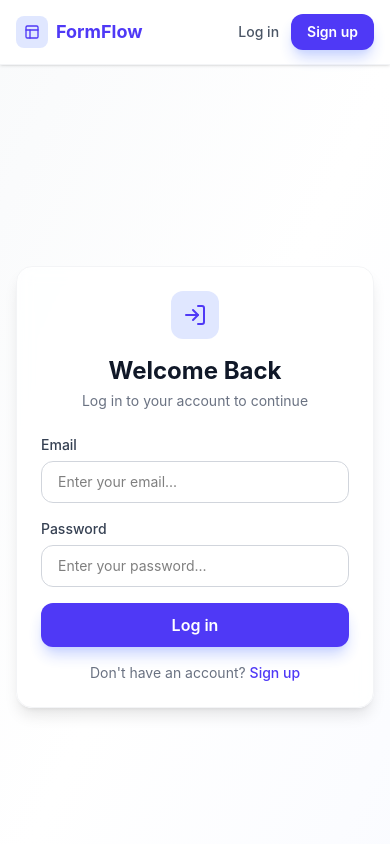
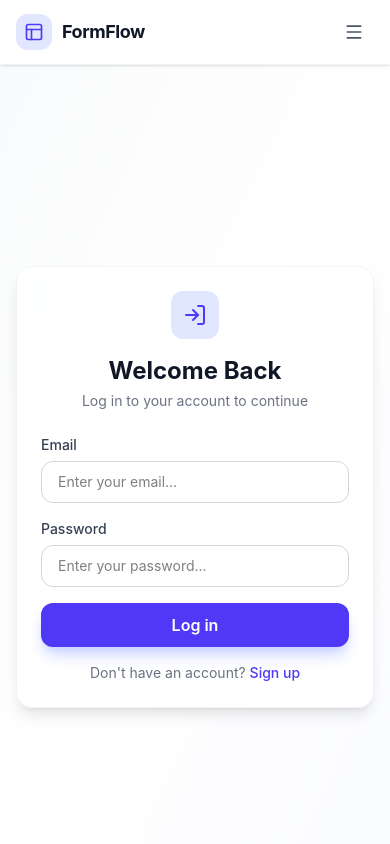
Before and after one commit to Ali-jalili/Form-Flow, a React (Vite) app: page /login in a window 390 px wide. Shown: the top 844 px of the page. Built offline with nearby package versions, Linux system fonts and the light colour scheme.

Commit message:
feat(header): add responsive mobile navigation
- Add collapsible mobile menu with toggle button
- Include navigation links to landing sections
- Enhance accessibility with proper ARIA attributes
- Use NavLink for active navigation styling

```diff
--- a/src/components/Header.jsx
+++ b/src/components/Header.jsx
@@ -1,60 +1,198 @@
 /** @format */
 
-import { Link } from "react-router-dom";
+import { useState } from "react";
+import { Link, NavLink } from "react-router-dom";
+import { Layout, LayoutDashboard, LogOut, Menu, X } from "lucide-react";
+
 import useAuth from "../features/Auth/useAuth";
-import { Layout, LogOut, LayoutDashboard } from "lucide-react";
 
 function Header() {
   const { user, handlelogout } = useAuth();
+  const [isMenuOpen, setIsMenuOpen] = useState(false);
+
+  function closeMenu() {
+    setIsMenuOpen(false);
+  }
+
+  async function handleLogout() {
+    closeMenu();
+    await handlelogout();
+  }
 
   return (
-    <header className="sticky top-0 z-10 bg-white/80 backdrop-blur-md border-b border-gray-100 shadow-sm">
-      <div className="max-w-6xl mx-auto px-4 h-16 flex items-center justify-between">
+    <header className="sticky top-0 z-50 border-b border-gray-100 bg-white/85 shadow-sm backdrop-blur-md">
+      <div className="mx-auto flex h-16 max-w-6xl items-center justify-between px-4 sm:px-6">
         {/* Logo */}
         <Link
           to="/"
-          className="flex items-center gap-2 text-indigo-600 hover:text-indigo-700 transition-colors group"
+          onClick={closeMenu}
+          className="group flex items-center gap-2.5"
+          aria-label="FormFlow home"
         >
-          <div className="w-8 h-8 bg-indigo-100 rounded-lg flex items-center justify-center group-hover:bg-indigo-200 transition-colors">
-            <Layout className="w-4 h-4" />
+          <div className="flex h-9 w-9 items-center justify-center rounded-xl bg-indigo-100 text-indigo-600 transition-all duration-200 group-hover:bg-indigo-200 group-hover:scale-105">
+            <Layout className="h-5 w-5" />
           </div>
-          <span className="font-bold text-lg">FormFlow</span>
+
+          <span className="text-lg font-bold tracking-tight text-gray-900">
+            FormFlow
+          </span>
         </Link>
 
-        {/* Navigation */}
+        {/* Desktop Navigation */}
+        <nav
+          className="hidden items-center gap-8 md:flex"
+          aria-label="Main navigation"
+        >
+          <a
+            href="/#features"
+            className="text-sm font-medium text-gray-500 transition-colors hover:text-gray-900"
+          >
+            Features
+          </a>
+
+          <a
+            href="/#how-it-works"
+            className="text-sm font-medium text-gray-500 transition-colors hover:text-gray-900"
+          >
+            How it works
+          </a>
+        </nav>
+
+        {/* Desktop Actions */}
+        <div className="hidden items-center gap-3 md:flex">
           {user ? (
-          <div className="flex items-center gap-4 text-sm">
-            <Link
+            <>
+              <NavLink
                 to="/dashboard"
-              className="flex items-center gap-1.5 text-gray-600 hover:text-indigo-600 transition-colors font-medium"
+                className={({ isActive }) =>
+                  `inline-flex items-center gap-2 rounded-xl px-4 py-2 text-sm font-semibold transition-colors ${
+                    isActive
+                      ? "bg-indigo-50 text-indigo-600"
+                      : "text-gray-600 hover:bg-gray-50 hover:text-gray-900"
+                  }`
+                }
               >
-              <LayoutDashboard className="w-4 h-4" />
+                <LayoutDashboard className="h-4 w-4" />
                 Dashboard
-            </Link>
+              </NavLink>
+
               <button
-              onClick={handlelogout}
-              className="flex items-center gap-1.5 text-gray-400 hover:text-rose-600 transition-colors font-medium"
+                type="button"
+                onClick={handleLogout}
+                className="inline-flex items-center gap-2 rounded-xl px-4 py-2 text-sm font-semibold text-gray-500 transition-colors hover:bg-rose-50 hover:text-rose-600"
               >
-              <LogOut className="w-4 h-4" />
+                <LogOut className="h-4 w-4" />
                 Logout
               </button>
-          </div>
+            </>
           ) : (
-          <div className="flex items-center gap-3 text-sm">
+            <>
               <Link
                 to="/login"
-              className="text-gray-600 hover:text-gray-900 transition-colors font-medium"
+                className="rounded-xl px-4 py-2 text-sm font-semibold text-gray-600 transition-colors hover:bg-gray-50 hover:text-gray-900"
               >
                 Log in
               </Link>
+
               <Link
                 to="/signup"
-              className="bg-indigo-600 hover:bg-indigo-700 text-white font-semibold px-4 py-2 rounded-xl transition-all duration-200 shadow-lg shadow-indigo-200 hover:shadow-xl hover:shadow-indigo-300"
+                className="rounded-xl bg-indigo-600 px-5 py-2.5 text-sm font-semibold text-white shadow-md shadow-indigo-200 transition-all duration-200 hover:bg-indigo-700 hover:shadow-lg hover:shadow-indigo-200 active:scale-[0.98]"
               >
-              Sign up
+                Get started
               </Link>
+            </>
+          )}
         </div>
+
+        {/* Mobile Menu Button */}
+        <button
+          type="button"
+          onClick={() => setIsMenuOpen((current) => !current)}
+          className="flex h-10 w-10 items-center justify-center rounded-xl text-gray-600 transition-colors hover:bg-gray-100 hover:text-gray-900 md:hidden"
+          aria-label={isMenuOpen ? "Close menu" : "Open menu"}
+          aria-expanded={isMenuOpen}
+          aria-controls="mobile-navigation"
+        >
+          {isMenuOpen ? (
+            <X className="h-5 w-5" />
+          ) : (
+            <Menu className="h-5 w-5" />
           )}
+        </button>
+      </div>
+
+      {/* Mobile Navigation */}
+      <div
+        id="mobile-navigation"
+        className={`overflow-hidden border-t border-gray-100 bg-white transition-all duration-200 md:hidden ${
+          isMenuOpen ? "max-h-96 opacity-100" : "max-h-0 border-t-0 opacity-0"
+        }`}
+      >
+        <nav className="mx-auto flex max-w-6xl flex-col gap-1 px-4 py-4 sm:px-6">
+          <a
+            href="/#features"
+            onClick={closeMenu}
+            className="rounded-xl px-4 py-3 text-sm font-medium text-gray-600 transition-colors hover:bg-gray-50 hover:text-gray-900"
+          >
+            Features
+          </a>
+
+          <a
+            href="/#how-it-works"
+            onClick={closeMenu}
+            className="rounded-xl px-4 py-3 text-sm font-medium text-gray-600 transition-colors hover:bg-gray-50 hover:text-gray-900"
+          >
+            How it works
+          </a>
+
+          <div className="my-2 border-t border-gray-100" />
+
+          {user ? (
+            <>
+              <NavLink
+                to="/dashboard"
+                onClick={closeMenu}
+                className={({ isActive }) =>
+                  `flex items-center gap-2 rounded-xl px-4 py-3 text-sm font-semibold transition-colors ${
+                    isActive
+                      ? "bg-indigo-50 text-indigo-600"
+                      : "text-gray-600 hover:bg-gray-50 hover:text-gray-900"
+                  }`
+                }
+              >
+                <LayoutDashboard className="h-4 w-4" />
+                Dashboard
+              </NavLink>
+
+              <button
+                type="button"
+                onClick={handleLogout}
+                className="flex items-center gap-2 rounded-xl px-4 py-3 text-left text-sm font-semibold text-gray-500 transition-colors hover:bg-rose-50 hover:text-rose-600"
+              >
+                <LogOut className="h-4 w-4" />
+                Logout
+              </button>
+            </>
+          ) : (
+            <>
+              <Link
+                to="/login"
+                onClick={closeMenu}
+                className="rounded-xl px-4 py-3 text-sm font-semibold text-gray-600 transition-colors hover:bg-gray-50 hover:text-gray-900"
+              >
+                Log in
+              </Link>
+
+              <Link
+                to="/signup"
+                onClick={closeMenu}
+                className="mt-1 flex items-center justify-center rounded-xl bg-indigo-600 px-4 py-3 text-sm font-semibold text-white transition-colors hover:bg-indigo-700"
+              >
+                Get started
+              </Link>
+            </>
+          )}
+        </nav>
       </div>
     </header>
   );
```
Lines whose indentation alone changed are shown as unchanged.
